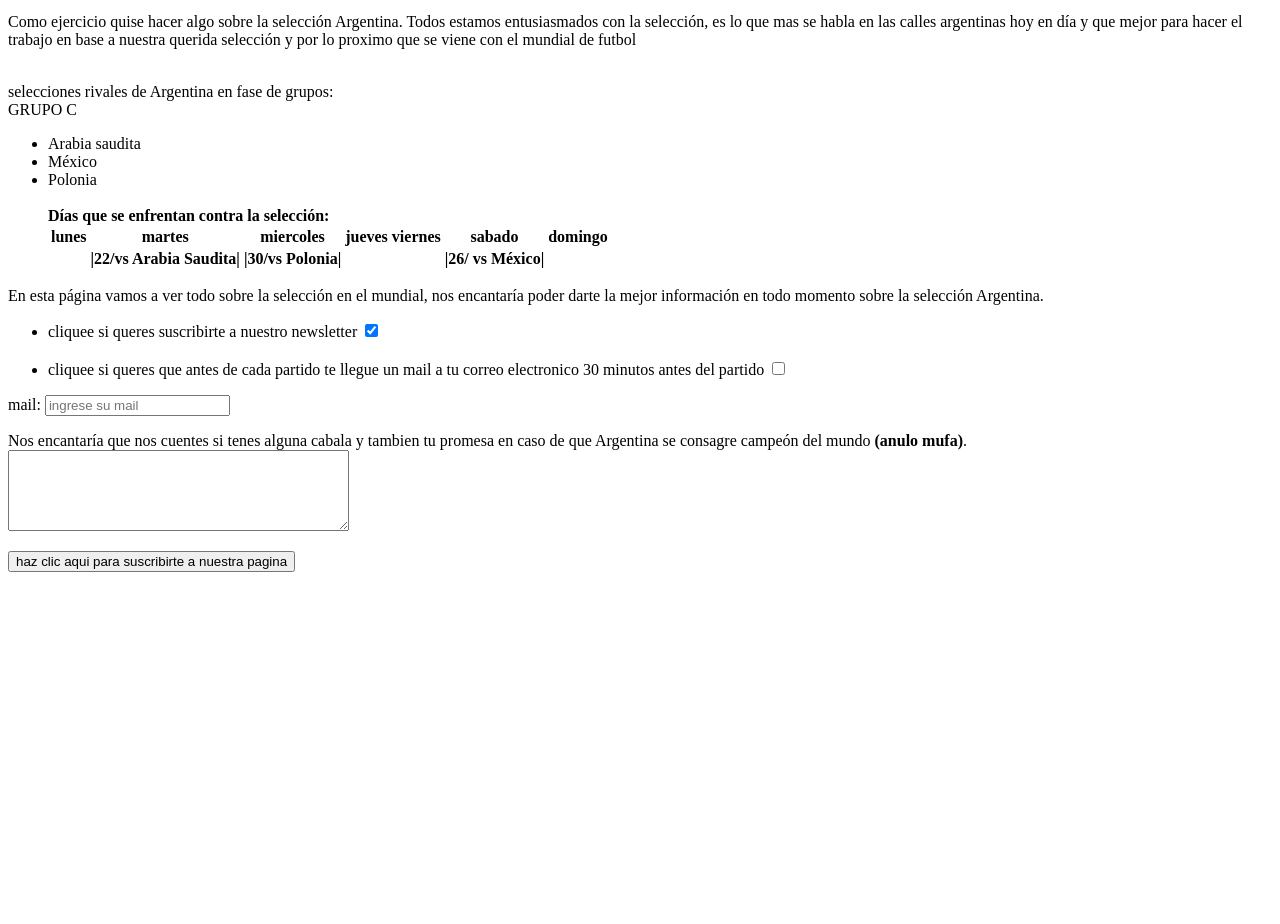
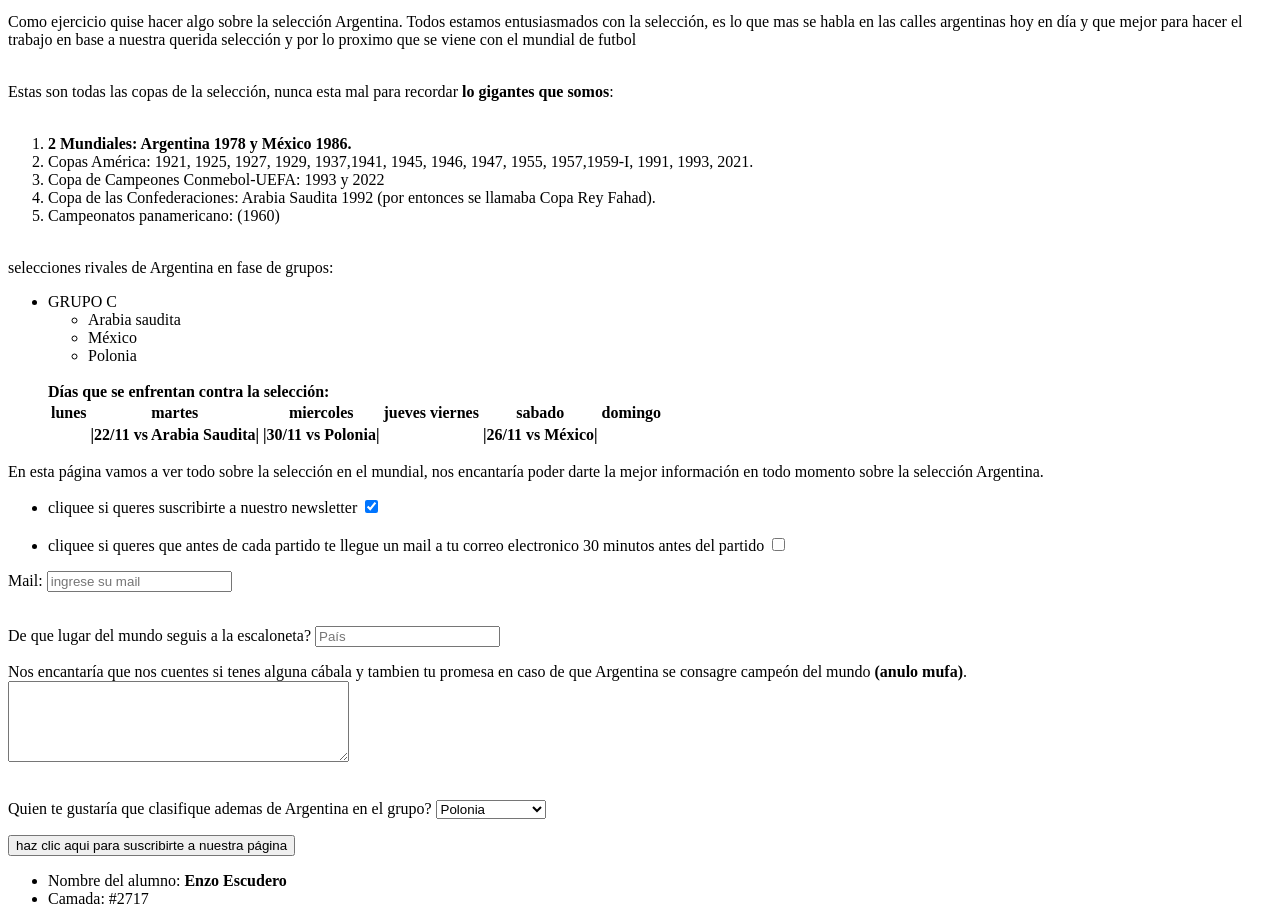
Before and after one commit to Enzoskr/ejercicio-1, a plain HTML site: page index.html in a window 1280 px wide. Shown: the part 101-1025 px from the top of the page. Before the commit the page ends 800 px from the top, so only its background shows below. Drawn offline with Linux system fonts and the light colour scheme.

Commit message:
Update index.html

```diff
--- a/index.html
+++ b/index.html
@@ -8,7 +8,12 @@
   </head>
   <body>
     <h1>EJERCICIO NUMERO 1 NUCBA</h1>
-    <img src="c:\Users\escud\Downloads\01.jpg" alt="seleccion" width="1023" height="682"/>
+    <img
+      src="c:\Users\escud\Downloads\01.jpg"
+      alt="seleccion"
+      width="1023"
+      height="682"
+    />
     <p>
       Como ejercicio quise hacer algo sobre la selección Argentina. Todos
       estamos entusiasmados con la selección, es lo que mas se habla en las
@@ -16,12 +21,29 @@
       nuestra querida selección y por lo proximo que se viene con el mundial de
       futbol
     </p>
-    <br />selecciones rivales de Argentina en fase de grupos: <br />GRUPO C
+    <br>Estas son todas las copas de la selección, nunca esta mal para recordar <b>lo gigantes que somos</b>: </br>
+    <br />
+    <ol>
+      <li><b> 2 Mundiales: Argentina 1978 y México 1986.</b></li>
+      <li>
+        Copas América: 1921, 1925, 1927, 1929, 1937,1941, 1945, 1946, 1947,
+        1955, 1957,1959-I, 1991, 1993, 2021.
+      </li>
+      <li>Copa de Campeones Conmebol-UEFA: 1993 y 2022</li>
+      <li>
+        Copa de las Confederaciones: Arabia Saudita 1992 (por entonces se
+        llamaba Copa Rey Fahad).
+      </li>
+      <li>Campeonatos panamericano: (1960)</li>
+    </ol>
+    <br />selecciones rivales de Argentina en fase de grupos: <br />
+    <ul><li> GRUPO C</li>
     <ul>
       <li>Arabia saudita</li>
       <li>México</li>
       <li>Polonia</li>
       <br />
+    </ul>
       <b>Días que se enfrentan contra la selección:</b>
       <table>
         <th>lunes</th>
@@ -36,11 +58,11 @@
 
         <tr>
           <th></th>
-          <th>|22/vs Arabia Saudita|</th>
-          <th>|30/vs Polonia|</th>
+          <th>|22/11 vs Arabia Saudita|</th>
+          <th>|30/11 vs Polonia|</th>
           <th></th>
           <th></th>
-          <th>|26/ vs México|</th>
+          <th>|26/11 vs México|</th>
           <th></th>
         </tr>
       </table>
@@ -50,24 +72,45 @@
       encantaría poder darte la mejor información en todo momento sobre la
       selección Argentina.
     </p>
-    <ul> <li><label> cliquee si queres suscribirte a nuestro newsletter</label>
-    <input type="checkbox" id="checkbox2" checked /></li>
-    <br />
-    <li><label>cliquee si queres que antes de cada partido te llegue un mail a tu correo
-      electronico 30 minutos antes del partido </label>
-    <input type="checkbox" id="checkbox" /></li>
-</ul>
+      <ul>
+      <li>
+        <label> cliquee si queres suscribirte a nuestro newsletter</label>
+        <input type="checkbox" id="checkbox2" checked />
+      </li>
+      <br />
+      <li>
+        <label
+          >cliquee si queres que antes de cada partido te llegue un mail a tu
+          correo electronico 30 minutos antes del partido
+        </label>
+        <input type="checkbox" id="checkbox" />
+      </li>
+    </ul>
     <p>
-      <label>mail:</label>
+      <label>Mail:</label>
       <input type="text" id="mail" placeholder="ingrese su mail" />
     </p>
+    <br>
+    <label>De que lugar del mundo seguis a la escaloneta?</label>
+    <input type="text" id="mail" placeholder="País">
     <p>
-      Nos encantaría que nos cuentes si tenes alguna cabala y tambien tu promesa
+      Nos encantaría que nos cuentes si tenes alguna cábala y tambien tu promesa
       en caso de que Argentina se consagre campeón del mundo
       <b>(anulo mufa)</b>.
       <textarea name="text" id="text" cols="40" rows="5"></textarea>
     </p>
-    <button type="submit">haz clic aqui para suscribirte a nuestra pagina</button>
-</body>
+    <br> Quien te gustaría que clasifique ademas de Argentina en el grupo?
+    <select> name="País"
+      <option>Polonia</option>
+      <option>Mexico</option>
+      <option>Arabia Saudita</option></select>
+      <br>
+    <p><button type="submit">
+      haz clic aqui para suscribirte a nuestra página
+    </button></p>
+    </ol>
+    <ul>
+      <li>Nombre del alumno: <b> Enzo Escudero</b></li>
+      <li>Camada: #2717</li></ul>
   </body>
 </html>
```
